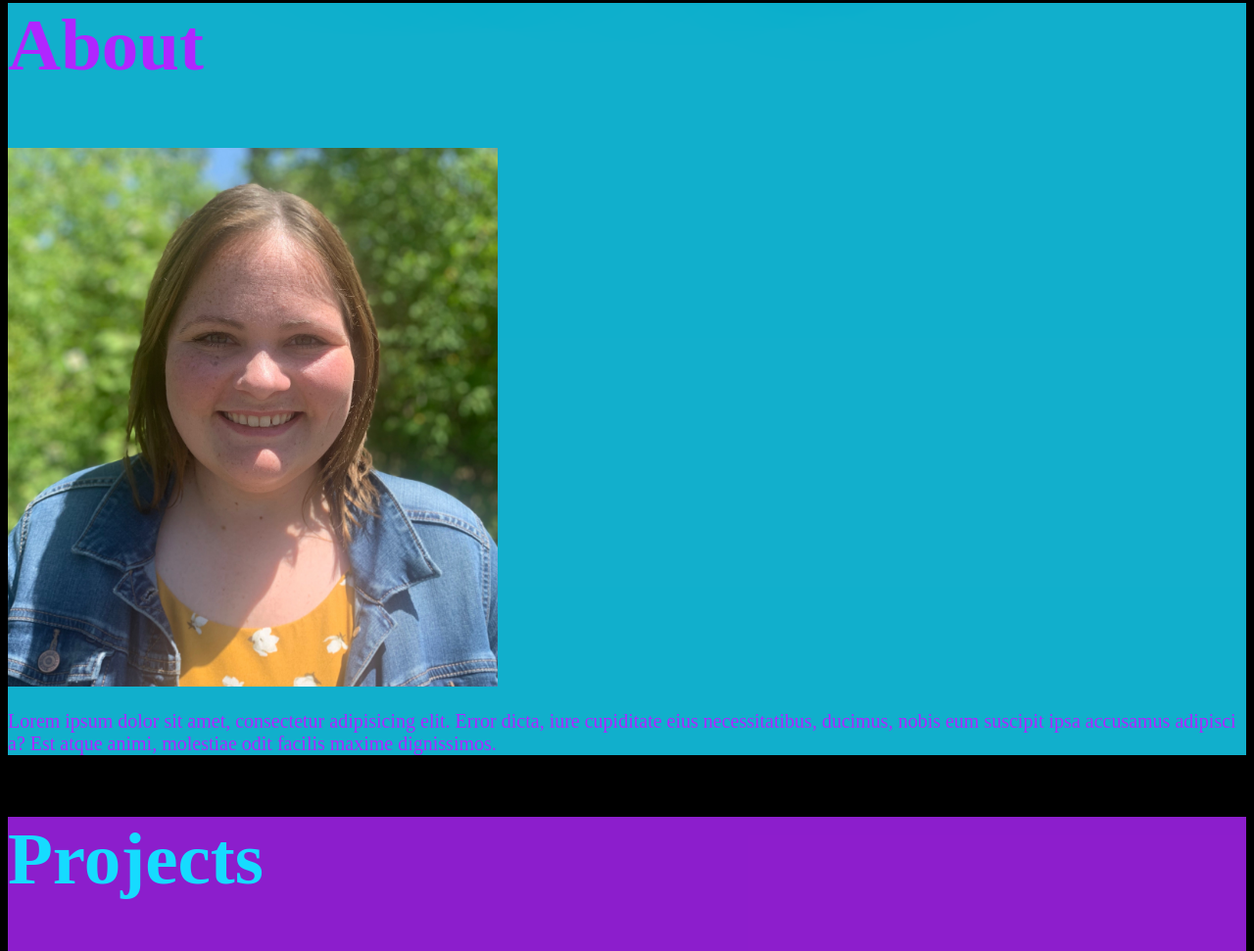
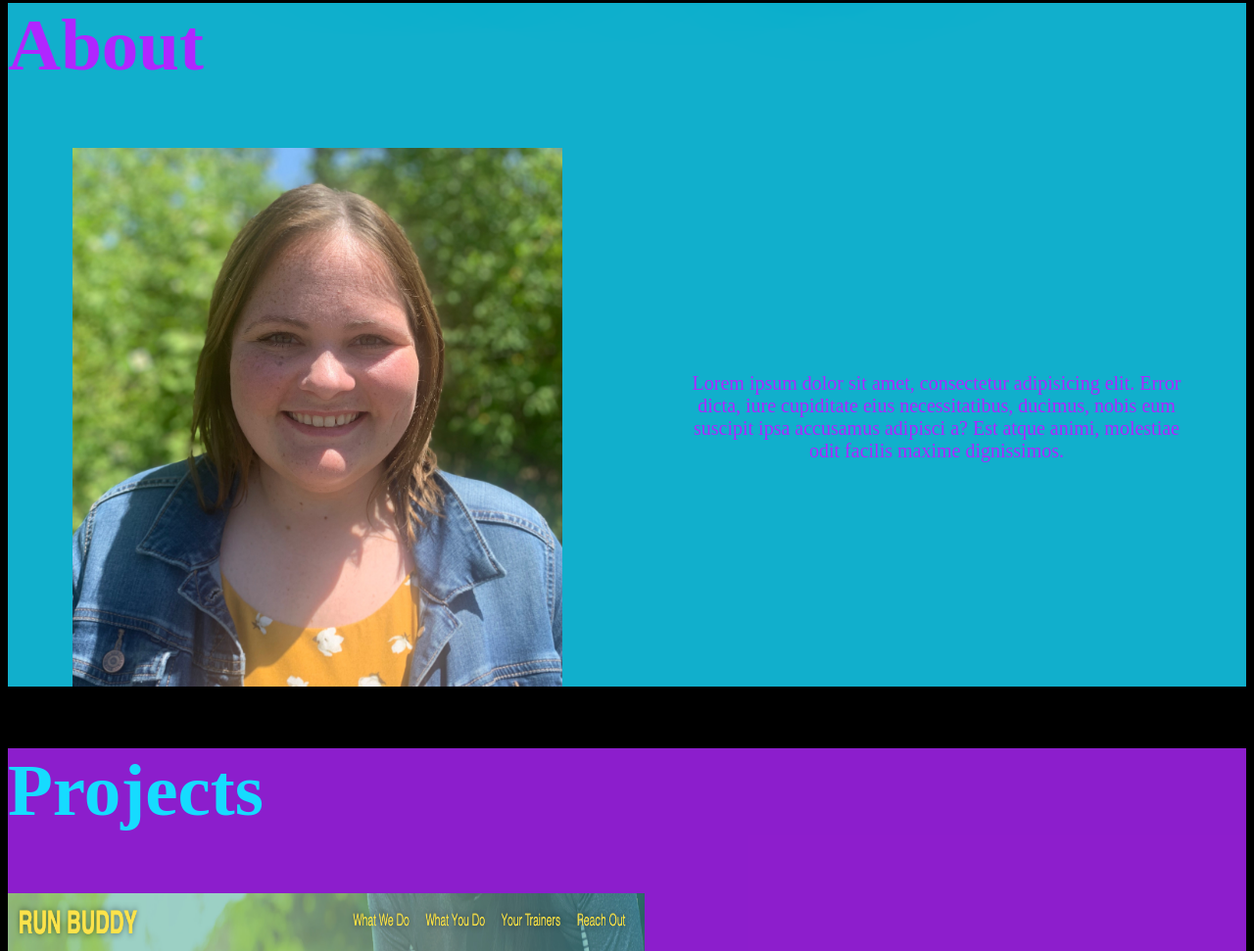
Before and after one commit to jessicalauren822/Portfolio, a plain HTML site: page index.html in a window 1280 px wide. Shown: the part 418-1389 px from the top of the page at 98% size. Drawn offline with Linux system fonts and the light colour scheme.

Commit message:
added flex to about section

```diff
--- a/assets/css/style.css
+++ b/assets/css/style.css
@@ -65,15 +65,22 @@ header h1 {
     color: var(--secondary-color);
 }
 
-.headshot img {
+.bio {
+    display: flex;
+    justify-content: space-around;
+    align-items: center;
+}
+
+.bio img {
     width: 500px;
     height: 550px;
 }
 
-.description {
+.bio p {
     font-size: 20px;
     color: var(--secondary-color);
-
+    text-align: center;
+    width: 500px;
 }
 
 /*Projects Section*/
--- a/index.html
+++ b/index.html
@@ -29,13 +29,11 @@
 
 <section class="About" id="About">
     <h2>About</h2>
-    <div class="headshot">
-        <img src="./assets/images/headshot.jpeg" alt="a headshot of Jessica Wright" />
+    <div class="bio">
+            <img src="./assets/images/headshot.jpeg" alt="a headshot of Jessica Wright" />
+            <p>Lorem ipsum dolor sit amet, consectetur adipisicing elit. Error dicta, iure cupiditate eius necessitatibus, ducimus, nobis eum suscipit ipsa accusamus adipisci a? Est atque animi, molestiae odit facilis maxime dignissimos.</p>
     </div>
-    <div class="description">
-        <p>Lorem ipsum dolor sit amet, consectetur adipisicing elit. Error dicta, iure cupiditate eius necessitatibus, ducimus, nobis eum suscipit ipsa accusamus adipisci a? Est atque animi, molestiae odit facilis maxime dignissimos.</p>
-    </div>
-    </section>
+</section>
 
     <section class="Projects" id="Projects">
         <h2>Projects</h2>
```
